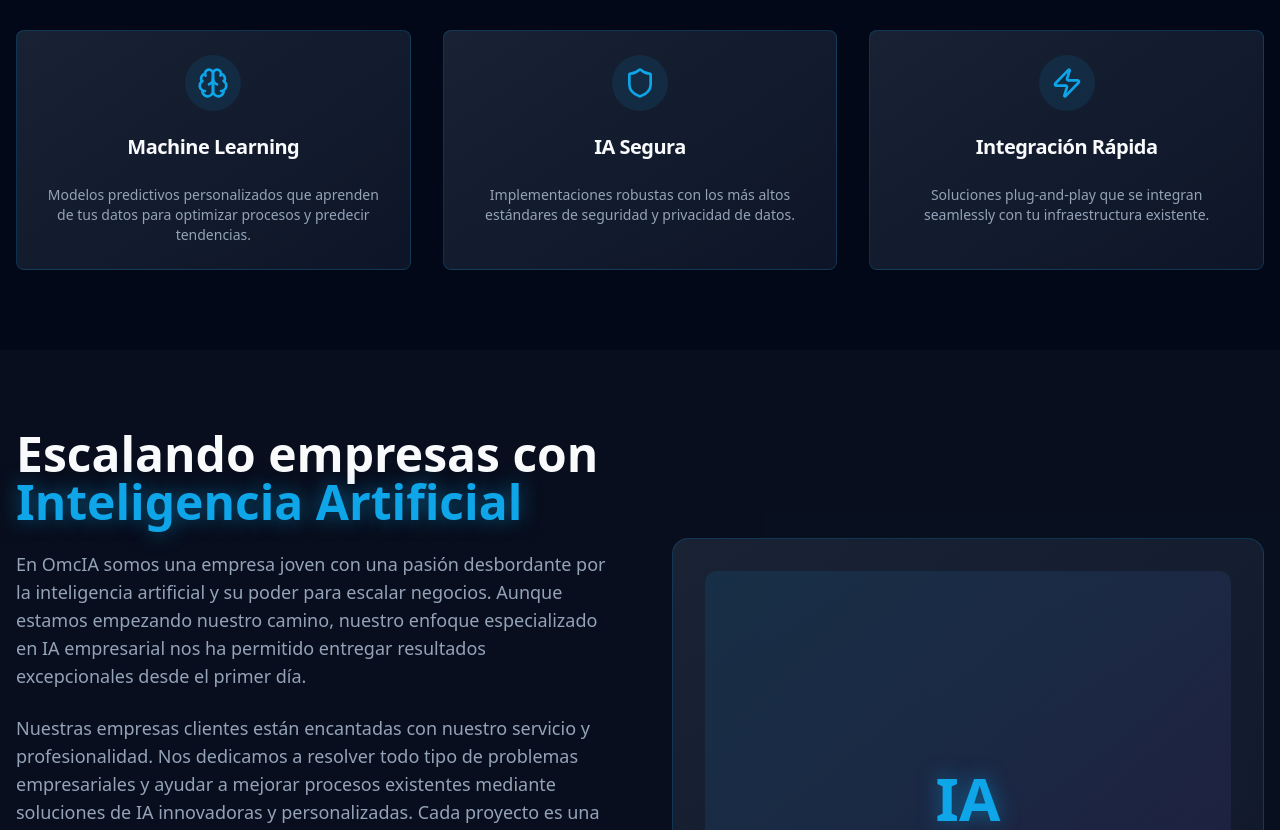
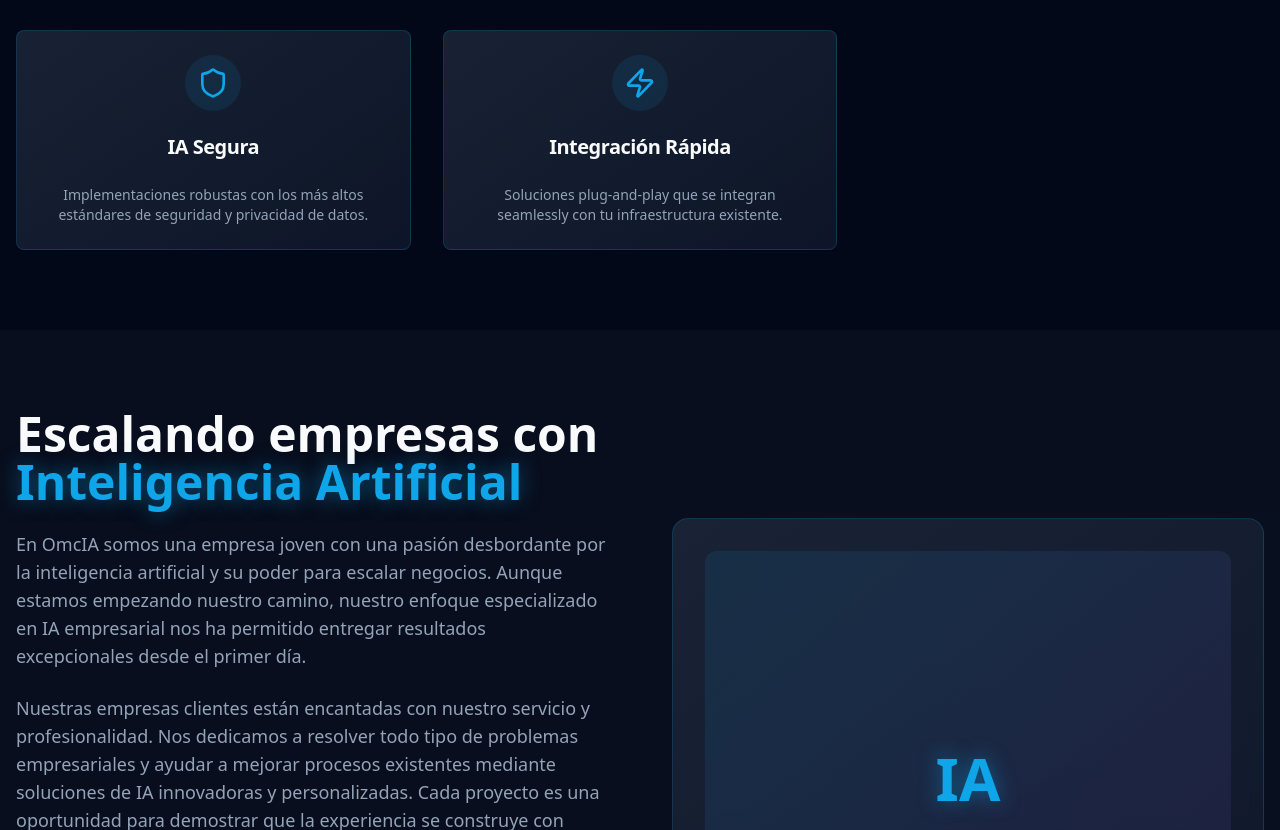
Before and after one commit to oscar3196/omcia-ai-genesis-web, a React (Vite) app: page / in a window 1280 px wide. Shown: the part 1266-2096 px from the top of the page. Built offline with nearby package versions, Linux system fonts and the light colour scheme.

Commit message:
Remove Machine Learning from services
Remove the Machine Learning service from the services section.

```diff
--- a/src/components/Services.tsx
+++ b/src/components/Services.tsx
@@ -1,6 +1,5 @@
-
 import { Card, CardContent, CardDescription, CardHeader, CardTitle } from "@/components/ui/card";
-import { Cog, BarChart3, MessageSquare, Shield, Zap, Brain } from "lucide-react";
+import { Cog, BarChart3, MessageSquare, Shield, Zap } from "lucide-react";
 
 const services = [
   {
@@ -17,11 +16,6 @@ const services = [
     icon: BarChart3,
     title: "Análisis Predictivo",
     description: "Insights avanzados y predicciones precisas para tomar decisiones estratégicas basadas en datos.",
-  },
-  {
-    icon: Brain,
-    title: "Machine Learning",
-    description: "Modelos predictivos personalizados que aprenden de tus datos para optimizar procesos y predecir tendencias.",
   },
   {
     icon: Shield,
```
